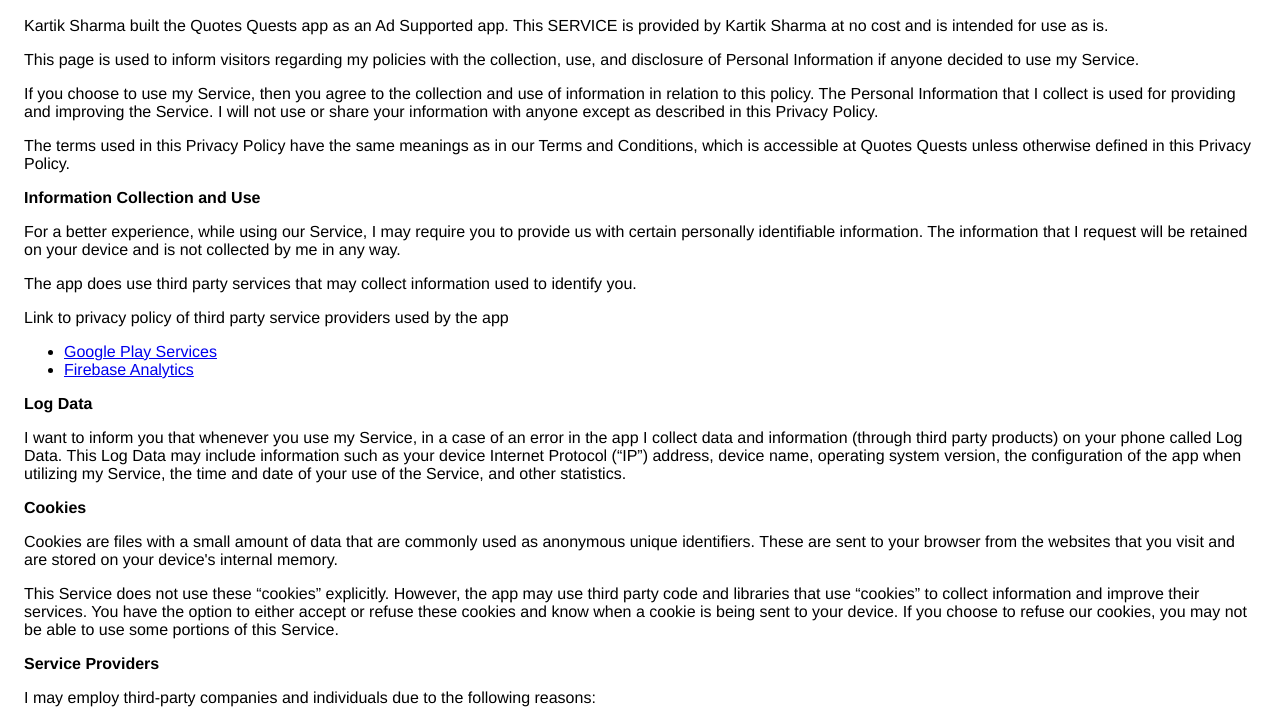
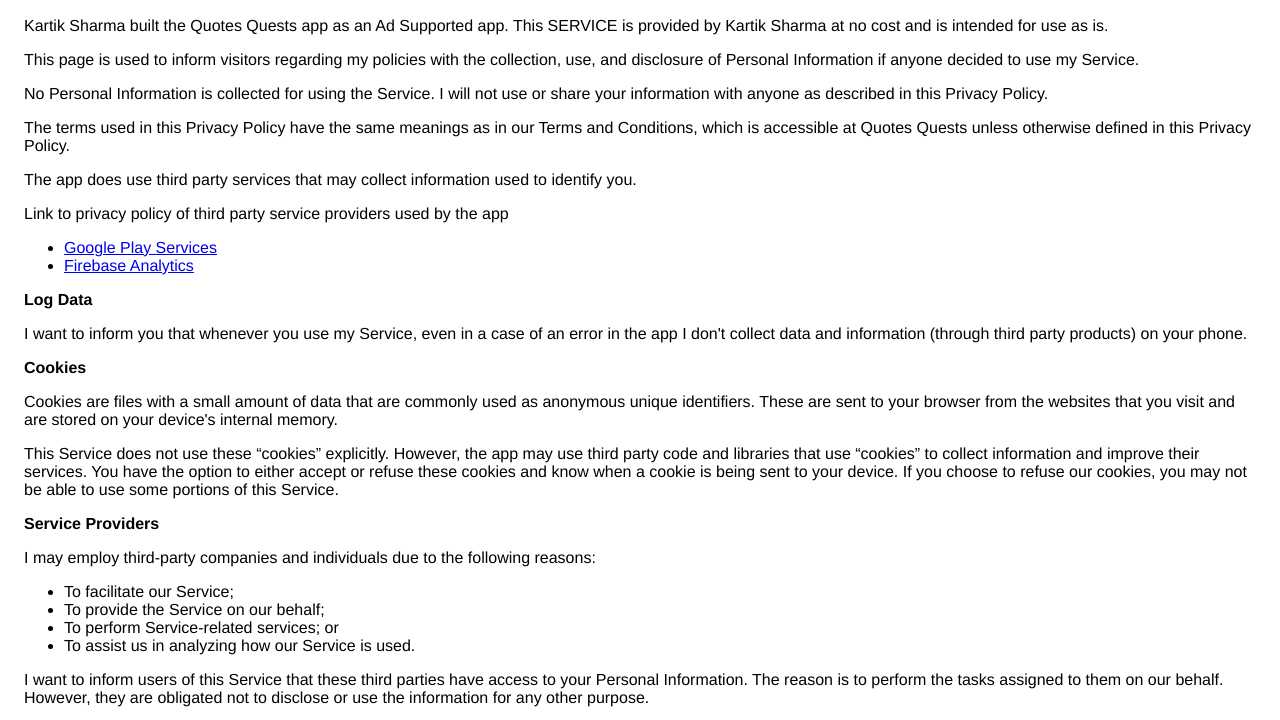
Before and after one commit to made-up-apps/quotes-quests, a plain HTML site: page index.html in a window 1280 px wide. Shown: the part 75-795 px from the top of the page. Drawn offline with Linux system fonts and the light colour scheme.

Commit message:
Update index.html

```diff
--- a/index.html
+++ b/index.html
@@ -18,25 +18,16 @@
                     disclosure of Personal Information if anyone decided to use
                     my Service.
                   </p> <p>
-                    If you choose to use my Service, then you agree
-                    to the collection and use of information in relation to this
-                    policy. The Personal Information that I collect is
-                    used for providing and improving the Service.
+                    No Personal Information is collected for using the Service.
                     I will not use or share your
-                    information with anyone except as described in this Privacy
+                    information with anyone as described in this Privacy
                     Policy.
                   </p> <p>
                     The terms used in this Privacy Policy have the same meanings
                     as in our Terms and Conditions, which is accessible at
                     Quotes Quests unless otherwise defined in this Privacy
                     Policy.
-                  </p> <p><strong>Information Collection and Use</strong></p> <p>
-                    For a better experience, while using our Service,
-                    I may require you to provide us with certain
-                    personally identifiable information. The
-                    information that I request will be
-                    retained on your device and is not collected by me in any way.
-                  </p> <p>
+                  </p><p>
                     The app does use third party services that may collect
                     information used to identify you.
                   </p> <div><p>
@@ -44,14 +35,9 @@
                       used by the app
                     </p> <ul><li><a href="https://www.google.com/policies/privacy/" target="_blank">Google Play Services</a></li><!----><li><a href="https://firebase.google.com/policies/analytics" target="_blank">Firebase Analytics</a></li><!----><!----><!----><!----><!----><!----><!----><!----></ul></div> <p><strong>Log Data</strong></p> <p>
                     I want to inform you that whenever
-                    you use my Service, in a case of an error in the
-                    app I collect data and information (through third
-                    party products) on your phone called Log Data. This Log Data
-                    may include information such as your device Internet
-                    Protocol (“IP”) address, device name, operating system
-                    version, the configuration of the app when utilizing
-                    my Service, the time and date of your use of the
-                    Service, and other statistics.
+                    you use my Service, even in a case of an error in the
+                    app I don't collect data and information (through third
+                    party products) on your phone.
                   </p> <p><strong>Cookies</strong></p> <p>
                     Cookies are files with a small amount of data that are
                     commonly used as anonymous unique identifiers. These are
```
